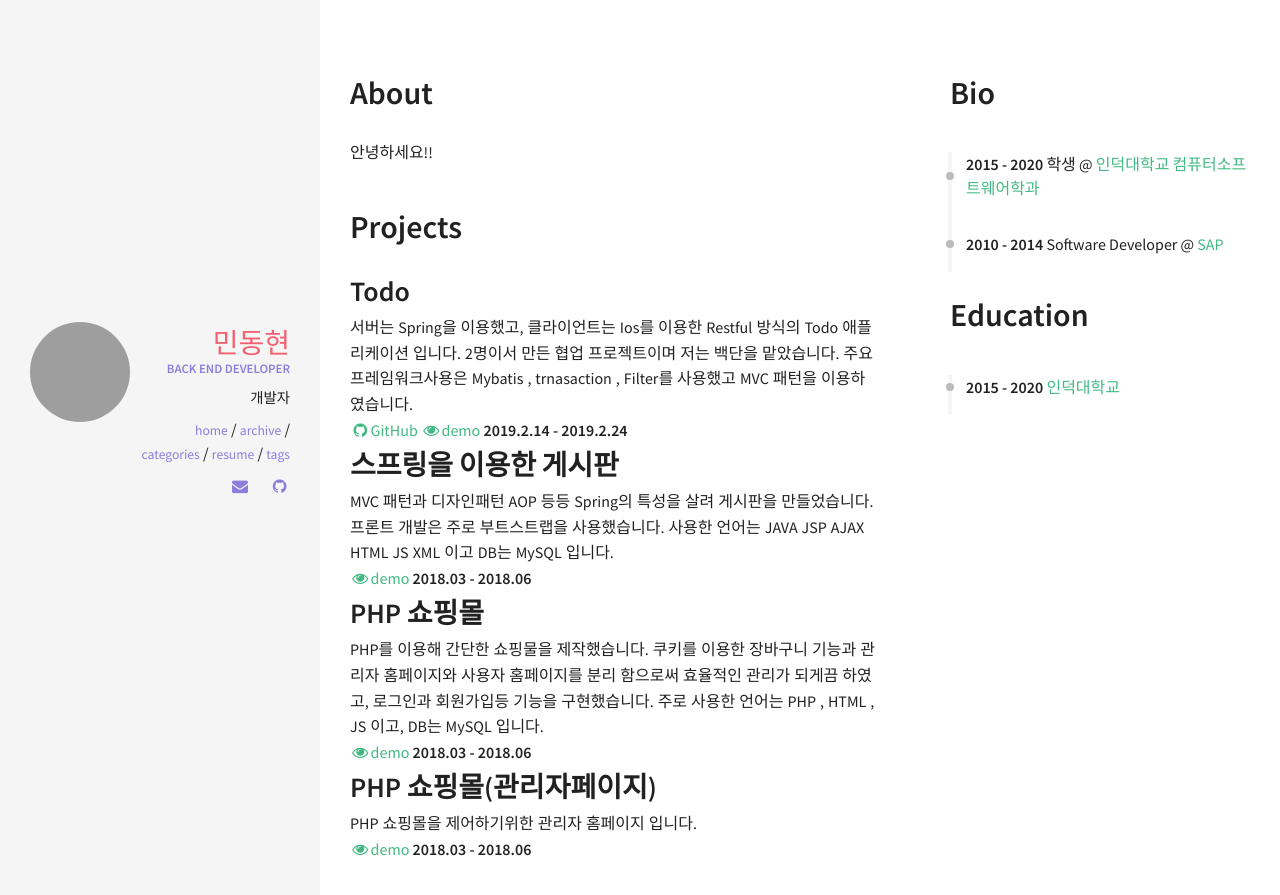
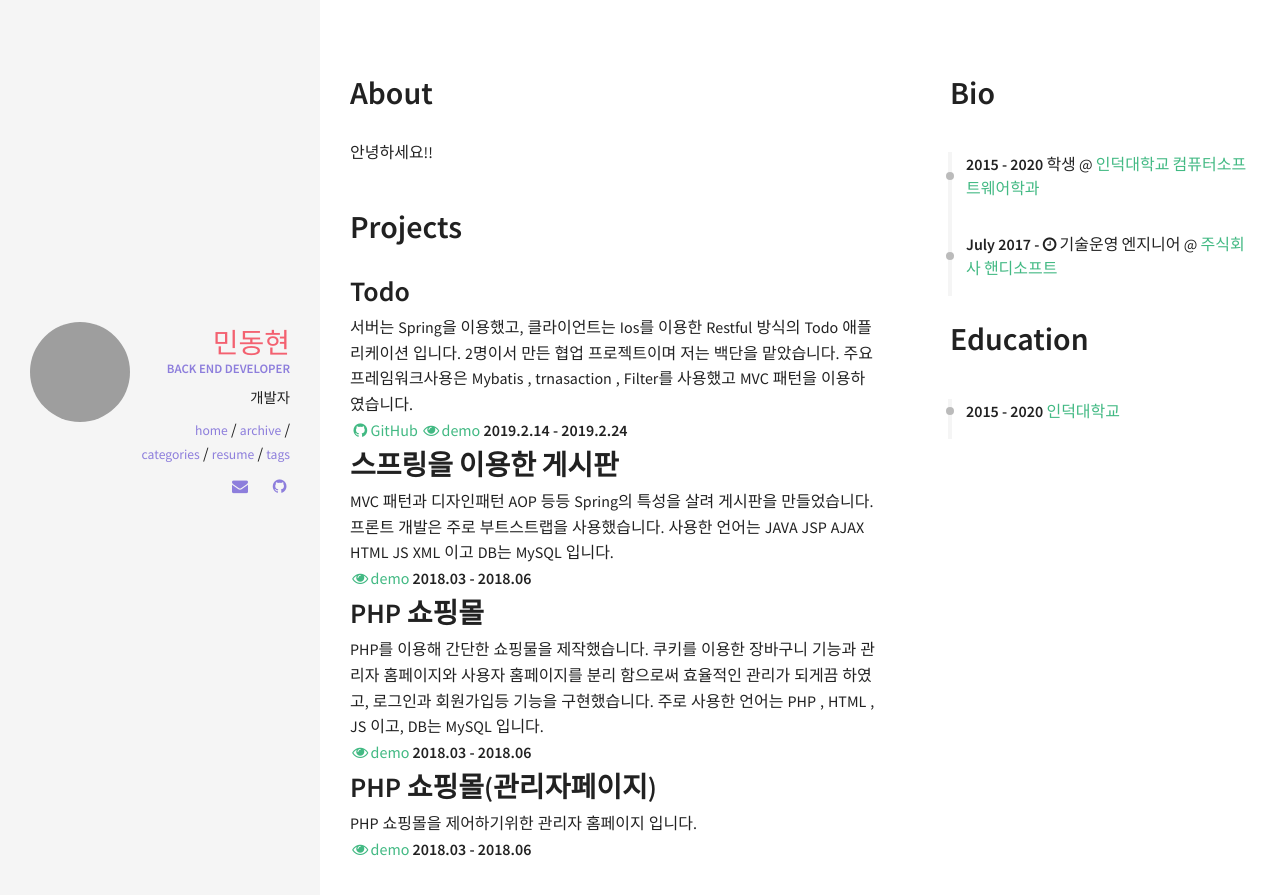
Before and after one commit to DaeAkin/DaeAkin.github.io, a Jekyll site: the page built from resume.html, in a window 1280 px wide. Shown: the top 895 px of the page. Built offline with Jekyll 4.4.1, drawn with Linux system fonts in a browser that asks for light colours.

Commit message:
Update careers.yml

```diff
--- a/_data/index/careers.yml
+++ b/_data/index/careers.yml
@@ -16,11 +16,11 @@
 #   job: Software Developer
 
 - name: 인덕대학교 컴퓨터소프트웨어학과
-  link: http://www.google.com/
+  link: http://www.induk.ac.kr
   date: 2015 - 2020
   job: 학생
 
-- name: SAP
-  link: https://www.sap.com/
-  date: 2010 - 2014
-  job: Software Developer
+- name: 주식회사 핸디소프트
+  link: http://www.handysoft.co.kr/
+  date: July 2017 - <i class="fa fa-clock-o" aria-hidden="true" title="Until Now"></i>
+  job: 기술운영 엔지니어
```
